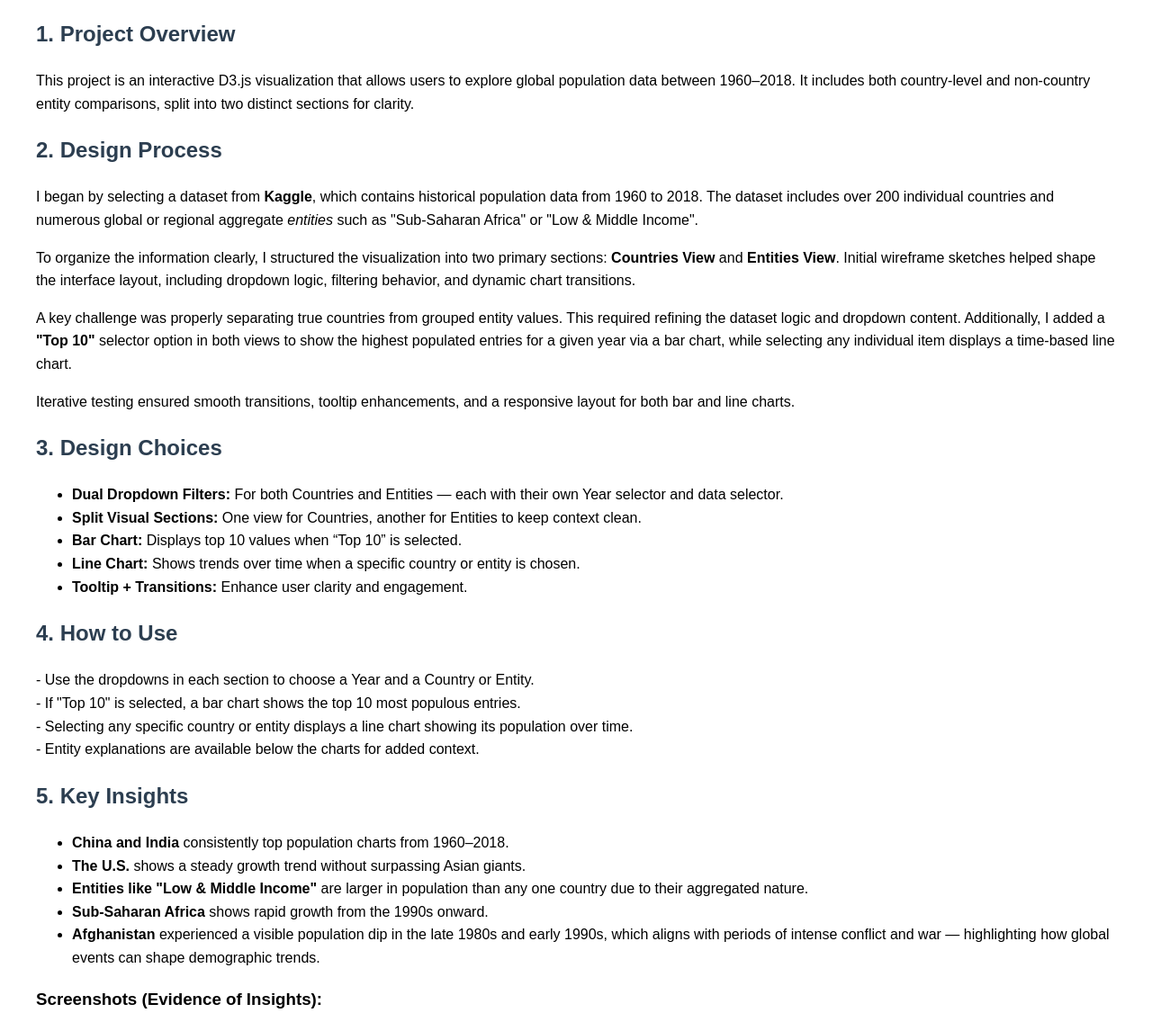
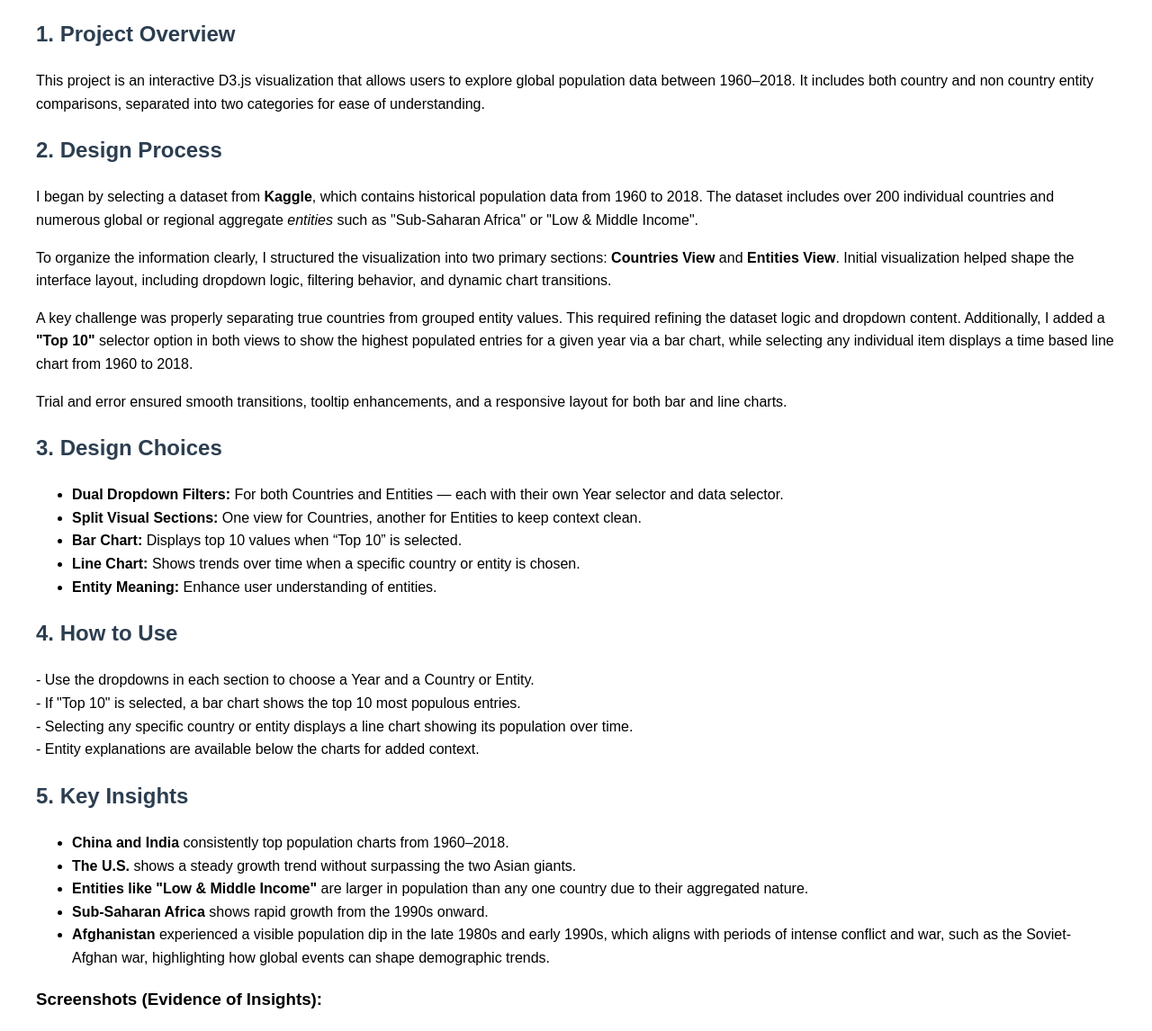
Before and after one commit to SaimonAlam001/D3-Visualization-Interactive-Population-Visualization, a plain HTML site: page documentation.html in a window 1280 px wide. Shown: the part 141-1287 px from the top of the page at 90% size. Drawn offline with Linux system fonts and the light colour scheme.

Commit message:
Add files via upload

```diff
--- a/documentation.html
+++ b/documentation.html
@@ -32,7 +32,7 @@
   <h2>1. Project Overview</h2>
   <p>
     This project is an interactive D3.js visualization that allows users to explore global population data between 1960–2018.
-    It includes both country-level and non-country entity comparisons, split into two distinct sections for clarity.
+    It includes both country and non country entity comparisons, separated into two categories for ease of understanding.
   </p>
 
   <h2>2. Design Process</h2>
@@ -43,16 +43,17 @@
   </p>
   <p>
     To organize the information clearly, I structured the visualization into two primary sections:
-    <strong>Countries View</strong> and <strong>Entities View</strong>. Initial wireframe sketches helped shape the interface layout,
+    <strong>Countries View</strong> and <strong>Entities View</strong>. Initial visualization helped shape the interface layout,
     including dropdown logic, filtering behavior, and dynamic chart transitions.
+
   </p>
   <p>
     A key challenge was properly separating true countries from grouped entity values. This required refining the dataset logic
-    and dropdown content. Additionally, I added a <strong>"Top 10"</strong> selector option in both views to show the highest populated entries
-    for a given year via a bar chart, while selecting any individual item displays a time-based line chart.
+    and dropdown content. Additionally, I added a <strong>"Top 10"</strong> selector option in both views to show the highest
+    populated entries for a given year via a bar chart, while selecting any individual item displays a time based line chart from 1960 to 2018.
   </p>
   <p>
-    Iterative testing ensured smooth transitions, tooltip enhancements, and a responsive layout for both bar and line charts.
+    Trial and error ensured smooth transitions, tooltip enhancements, and a responsive layout for both bar and line charts.
   </p>
 
   <h2>3. Design Choices</h2>
@@ -61,7 +62,7 @@
     <li><strong>Split Visual Sections:</strong> One view for Countries, another for Entities to keep context clean.</li>
     <li><strong>Bar Chart:</strong> Displays top 10 values when “Top 10” is selected.</li>
     <li><strong>Line Chart:</strong> Shows trends over time when a specific country or entity is chosen.</li>
-    <li><strong>Tooltip + Transitions:</strong> Enhance user clarity and engagement.</li>
+    <li><strong>Entity Meaning:</strong> Enhance user understanding of entities.</li>
   </ul>
 
   <h2>4. How to Use</h2>
@@ -75,10 +76,11 @@
   <h2>5. Key Insights</h2>
   <ul>
     <li><strong>China and India</strong> consistently top population charts from 1960–2018.</li>
-    <li><strong>The U.S.</strong> shows a steady growth trend without surpassing Asian giants.</li>
+    <li><strong>The U.S.</strong> shows a steady growth trend without surpassing the two Asian giants.</li>
     <li><strong>Entities like "Low & Middle Income"</strong> are larger in population than any one country due to their aggregated nature.</li>
     <li><strong>Sub-Saharan Africa</strong> shows rapid growth from the 1990s onward.</li>
-    <li><strong>Afghanistan</strong> experienced a visible population dip in the late 1980s and early 1990s, which aligns with periods of intense conflict and war — highlighting how global events can shape demographic trends.</li>
+    <li><strong>Afghanistan</strong> experienced a visible population dip in the late 1980s and early 1990s, which aligns with periods of intense conflict and war, such as the Soviet-Afghan war, highlighting how global events can shape demographic trends.
+</li>
   </ul>
 
 
```
